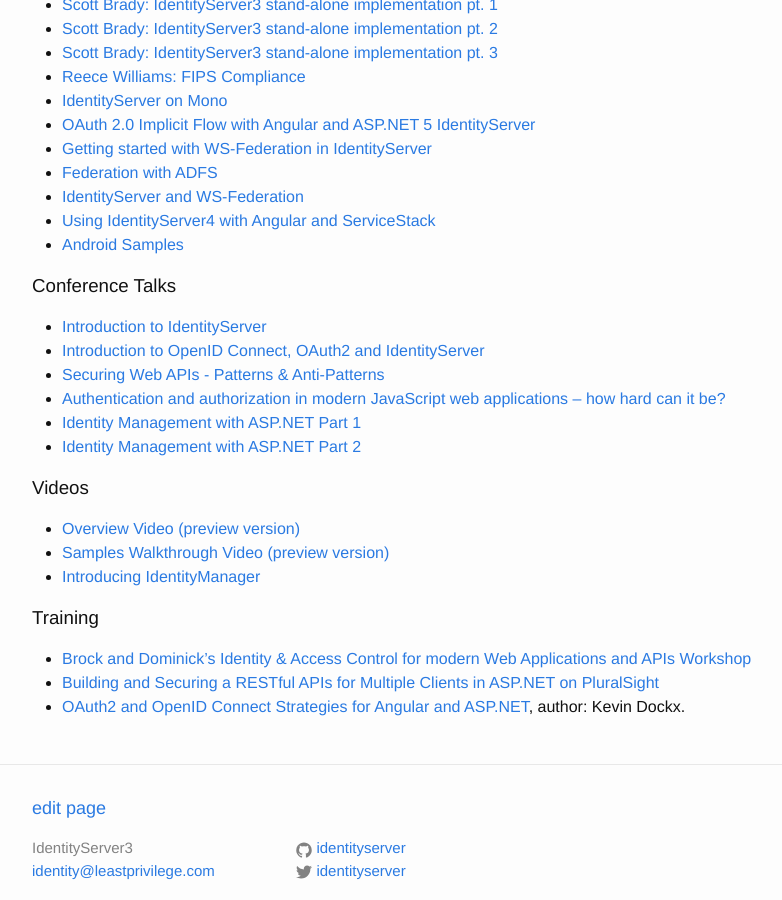
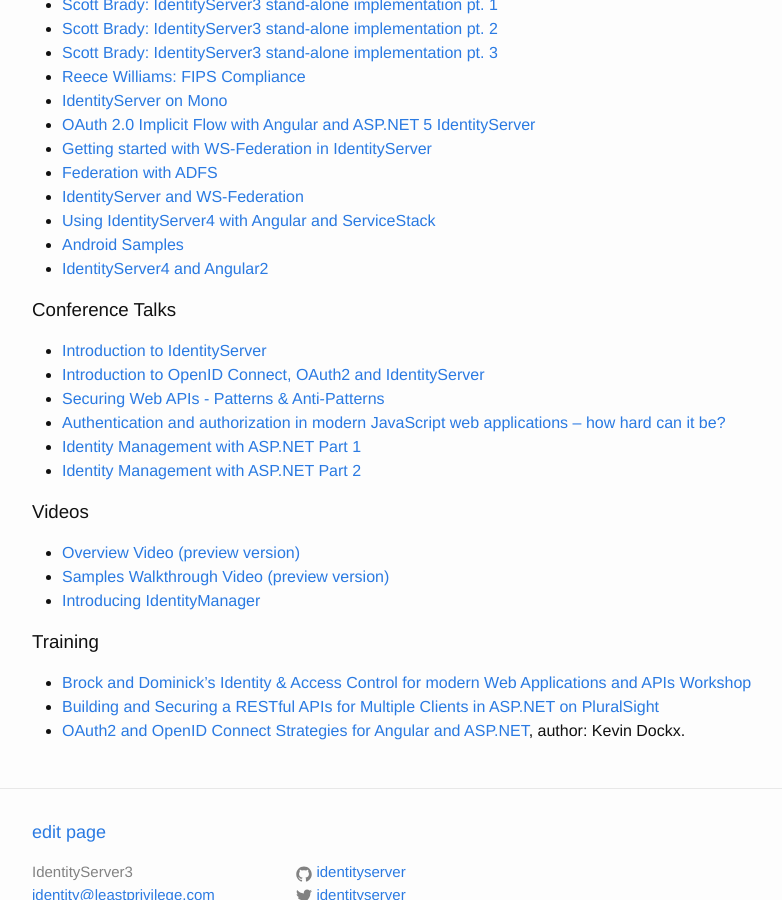
Before and after one commit to IdentityServer/Documentation, a Jekyll site: the page built from docsv2/resources/home.md, in a window 1280 px wide and 900 px high, scrolled down 681 px. Shown: the whole window, without its empty margins (238-1020 px from the left). Built offline with Jekyll 4.4.1, drawn with Linux system fonts in a browser that asks for light colours.

Commit message:
Update home.md

```diff
--- a/docsv2/resources/home.md
+++ b/docsv2/resources/home.md
@@ -36,6 +36,7 @@
 * [IdentityServer and WS-Federation](https://www.scottbrady91.com/Identity-Server/Identity-Server-3-using-WS-Federation)
 * [Using IdentityServer4 with Angular and ServiceStack](http://estynedwards.com/blog/2016/01/30/ServiceStack-IdentityServer-Angular/)
 * [Android Samples](https://github.com/leo9223/IdentityServer4.Samples)
+* [IdentityServer4 and Angular2](http://damienbod.com/2016/03/02/angular2-openid-connect-implicit-flow-with-identityserver4/)
 
 ### Conference Talks
 * [Introduction to IdentityServer](https://vimeo.com/154172925)
```
